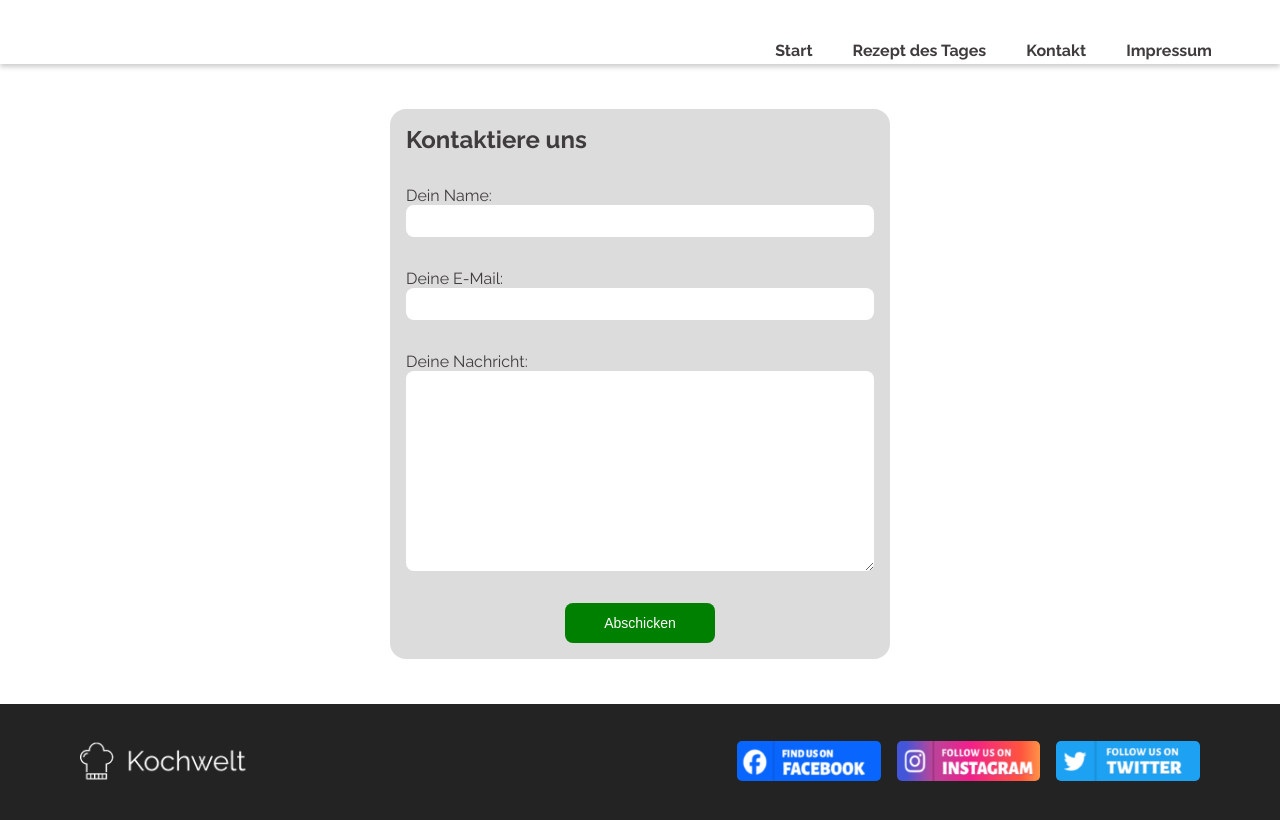
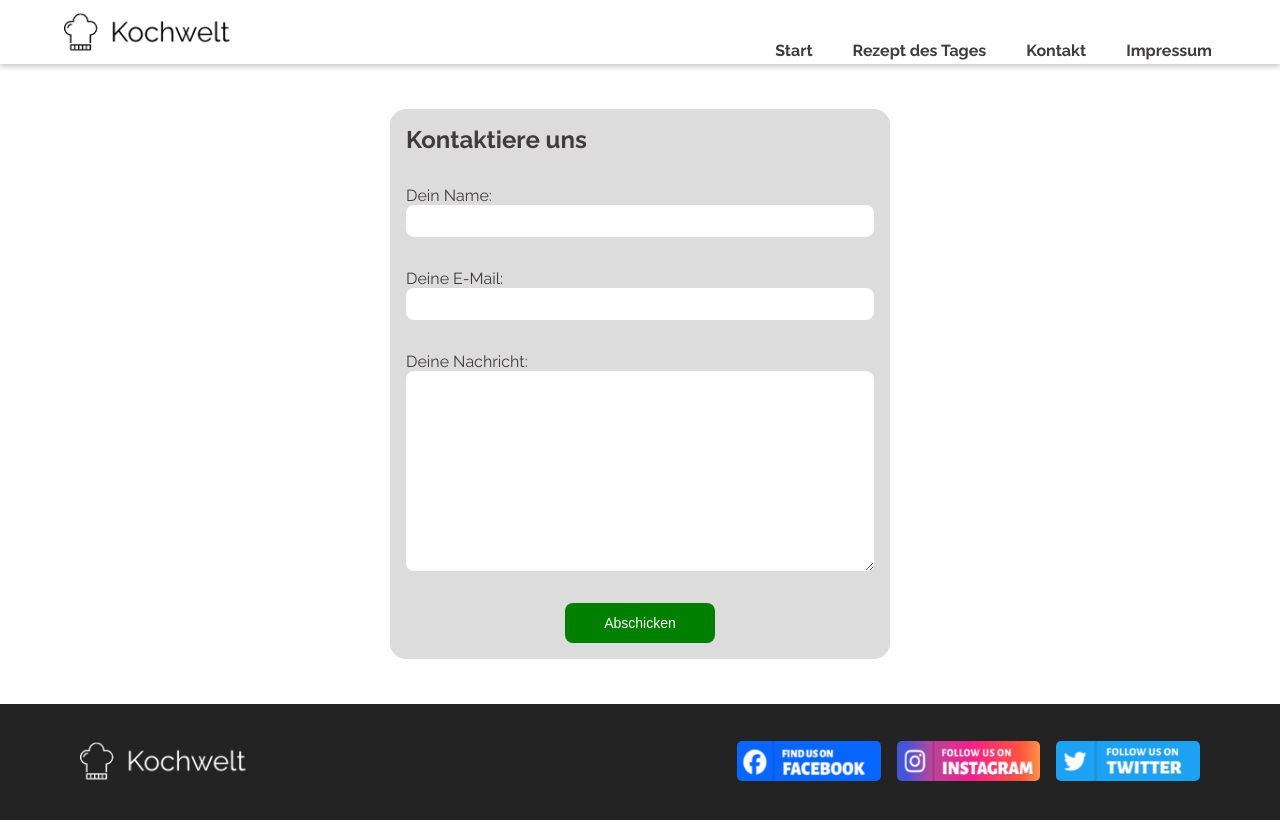
Before and after one commit to Juleztn/kochwelt, a plain HTML site: page contact.html in a window 1280 px wide. Drawn offline with Linux system fonts and the light colour scheme.

Commit message:
Logo header update in contacts.html

```diff
--- a/contact.html
+++ b/contact.html
@@ -14,7 +14,7 @@
 
     <nav>
         <div>
-            <a href="index.html"><img class="logo" src="./img/logo.png" alt="Kochwelt Logo"></a>
+            <a href="index.html"><img src="./img/logo.png" alt="Kochwelt Logo"></a>
         </div>
         <div class="navbar">
             <a class="nav-link" href="index.html">Start</a>
```
